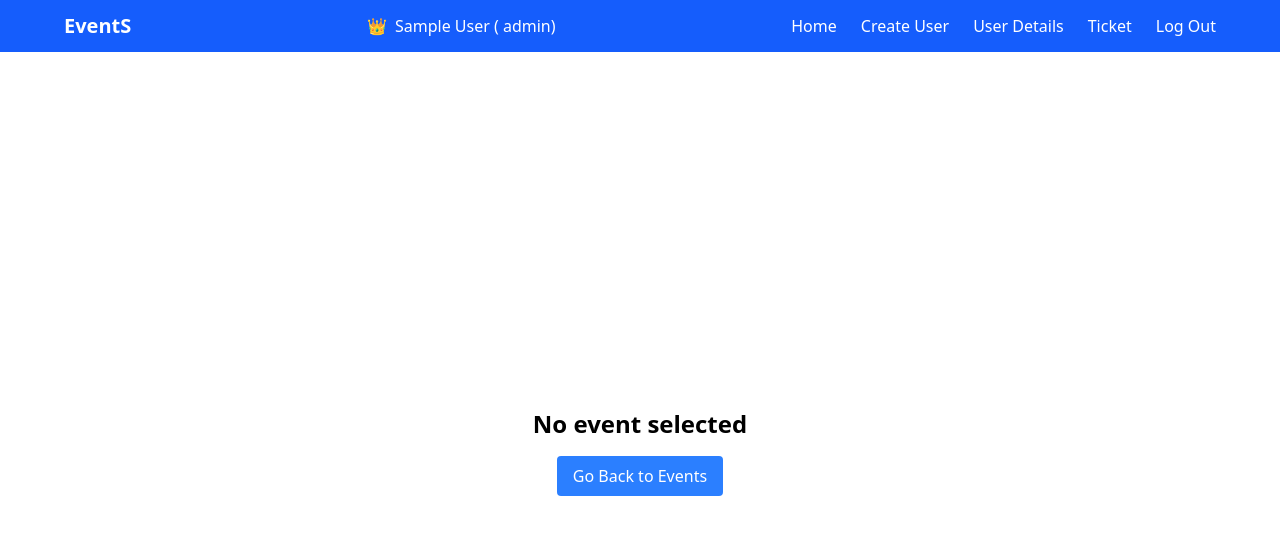
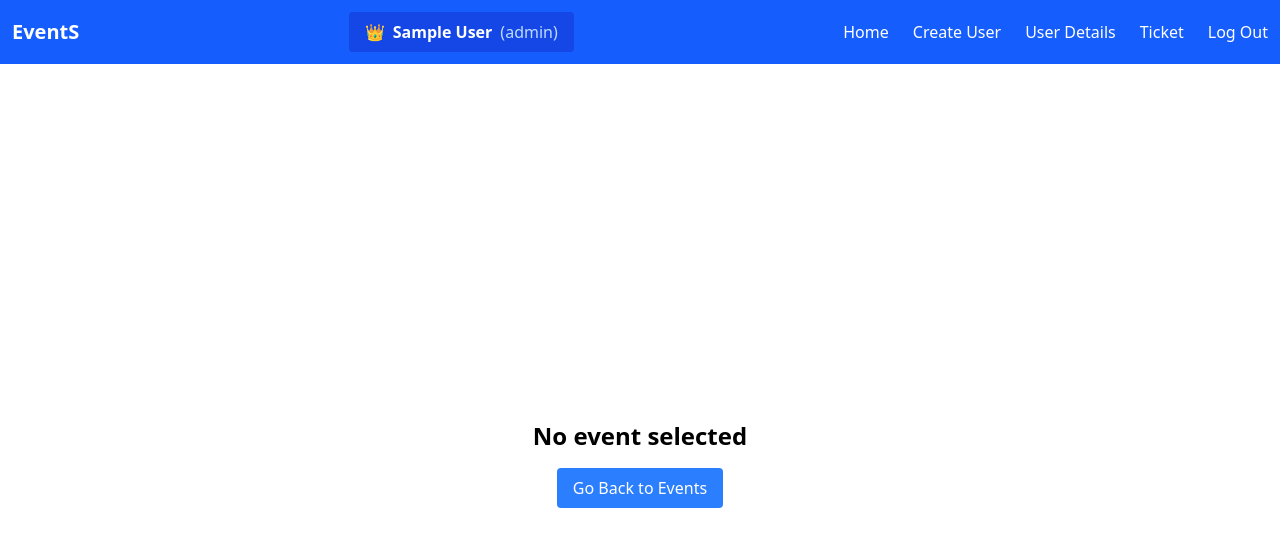
Before and after one commit to kannan1107/user-event, a React (Vite) app: page /payment in a window 1280 px wide. Shown: the top 546 px of the page. Built offline with nearby package versions, Linux system fonts and the light colour scheme; no server answers; sample sign-in values are in the browser's storage.

Commit message:
Update Navbar.jsx

```diff
--- a/src/components/Navbar.jsx
+++ b/src/components/Navbar.jsx
@@ -10,14 +10,17 @@ console.log(user);
 
   return (
     <nav className="bg-blue-600 text-white p-3">
-      <div className="flex justify-between items-center max-w-6xl mx-auto">
+      <div className="flex justify-between items-center max-w-7xl mx-auto">
         <div><a href="/" className="text-xl font-bold hover:text-blue-200">EventS</a></div>
+
         {user && (
-          <div className="flex items-center space-x-2">
-            <span>{user.role === 'admin' ? '👑' : user.role === 'organizer' ? '🎯' : '👤'}</span>
-            <span>{user.name} ( {user.role})</span>
+          <div className="flex items-center space-x-2 bg-blue-700 px-4 py-2 rounded">
+            <span>{user.role === 'admin' ? '👑' : '👤'}</span>
+            <span className="font-semibold">{user.name}</span>
+            <span className="text-blue-200">({user.role})</span>
           </div>
         )}
+
         <div className="space-x-6">
 
 
@@ -27,8 +30,12 @@ console.log(user);
             {user? (<>
 
             <Link to="/home" className="hover:text-blue-200">Home</Link>
-            <Link to="/createUser" className="hover:text-blue-200">Create User</Link>
-            <Link to="/userDetails" className="hover:text-blue-200">User Details</Link>
+            {user.role === "admin" && (
+              <>
+                <Link to="/createUser" className="hover:text-blue-200">Create User</Link>
+                <Link to="/userDetails" className="hover:text-blue-200">User Details</Link>
+              </>
+            )}
             <Link to="/ticket" className="hover:text-blue-200">Ticket</Link>
 
 
```
